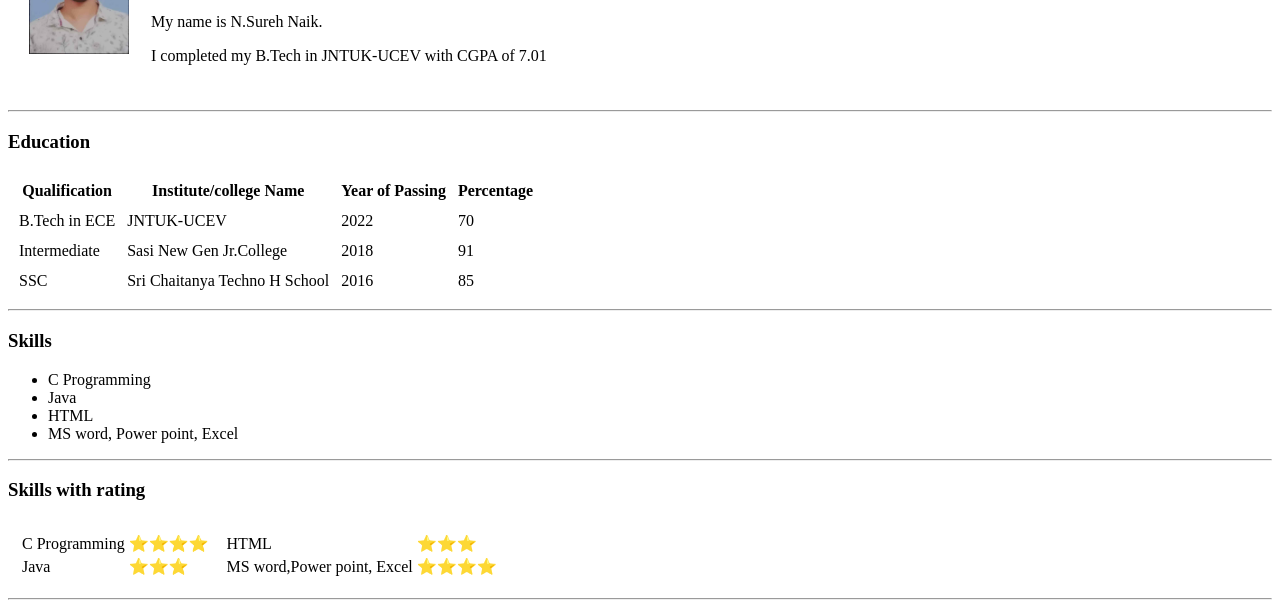
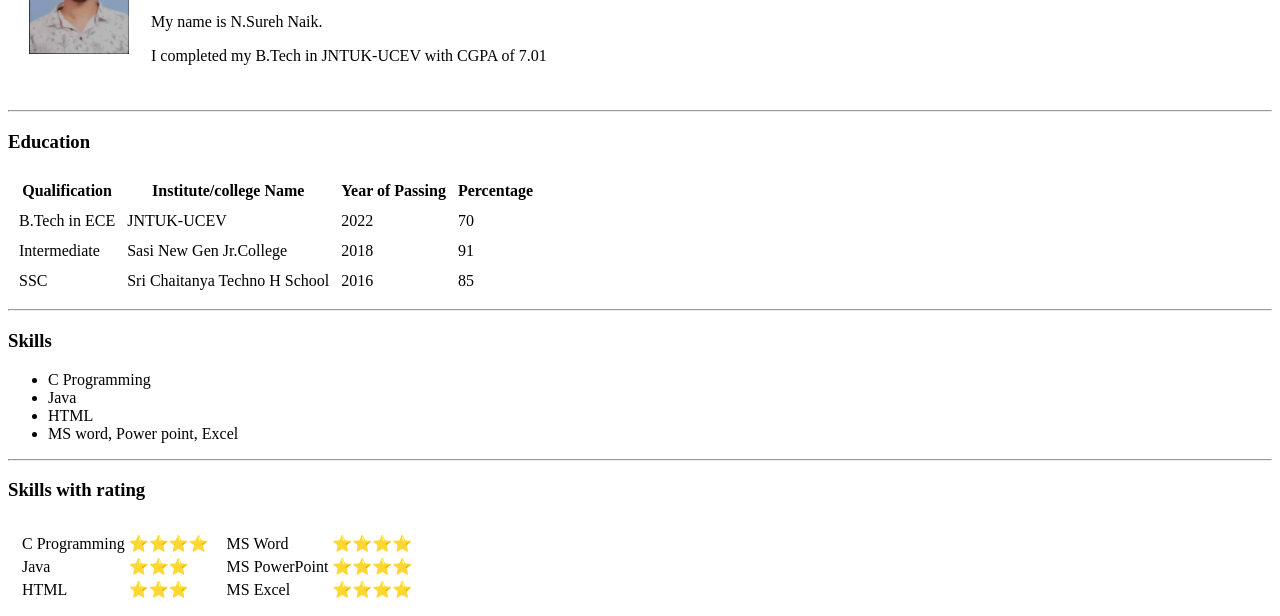
Before and after one commit to sureshnaiknenavathu/cv, a plain HTML site: page index.html in a window 1280 px wide. Shown: the part 130-746 px from the top of the page. Drawn offline with Linux system fonts and the light colour scheme.

Commit message:
Update index.html

```diff
--- a/index.html
+++ b/index.html
@@ -68,16 +68,24 @@
 					<td>Java</td>
 					<td>⭐⭐⭐</td>
 				</tr>
+				<tr>
+					<td>HTML</td>
+					<td>⭐⭐⭐</td>
+				</tr>
 			</table>
 			</td>
 			<td>
 			<table>
 				<tr>
-					<td>HTML</td>
-					<td>⭐⭐⭐</td>
+					<td>MS Word</td>
+					<td>⭐⭐⭐⭐</td>
 				</tr>
 				<tr>
-					<td>MS word,Power point, Excel</td>
+					<td>MS PowerPoint</td>
+					<td>⭐⭐⭐⭐</td>
+				</tr>
+				<tr>
+					<td>MS Excel</td>
 					<td>⭐⭐⭐⭐</td>
 				</tr>
 			</table>
```
